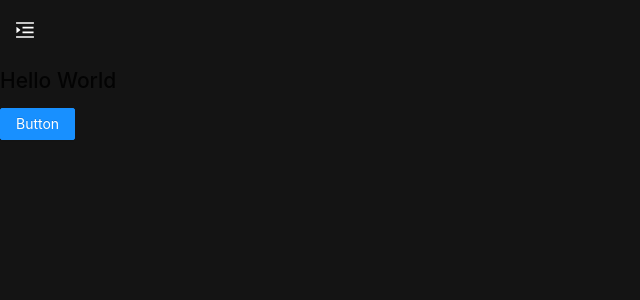
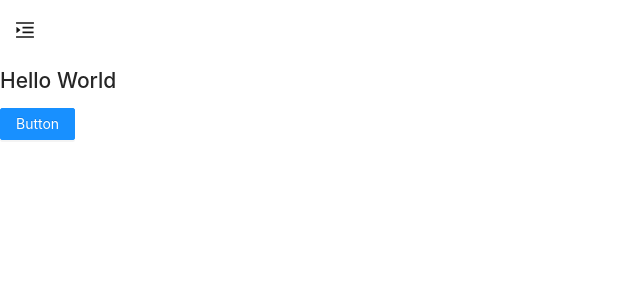
Before and after one commit to 2train-net/2train-ui, a React (Create React App) app: page / in a window 1280 px wide. Shown: the top 300 px of the page, without its empty margins (0-640 px from the left). Built offline with nearby package versions, Linux system fonts and the light colour scheme.

Commit message:
feat(workout-routine): apply a light font to the app

```diff
--- a/src/app.css
+++ b/src/app.css
@@ -4,6 +4,6 @@ body,
 header,
 main,
 footer {
-  background: #141414 !important;
-  color: #ffffff !important;
+  color: #141414 !important;
+  background: #ffffff !important;
 }
```
